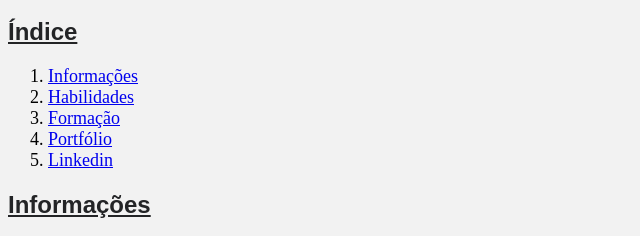
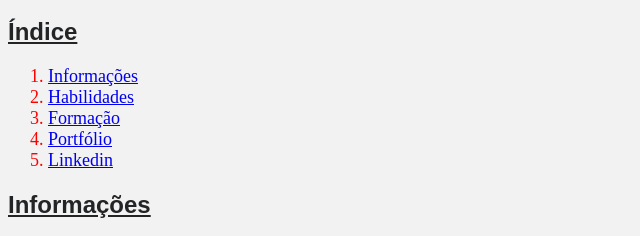
Before and after one commit to eduardoputinatti/portfolio, a plain HTML site: page index.html in a window 1280 px wide. Shown: the part 328-564 px from the top of the page, 0-640 px from the left. Drawn offline with Linux system fonts and the light colour scheme.

Commit message:
estilizaçao da lista no indice

```diff
--- a/index.html
+++ b/index.html
@@ -24,6 +24,9 @@
         .list_size{
             font-size: 18px;
         }
+        #color_link{
+            color:red;
+        }
     </style>
 </head>
 <style>
@@ -33,7 +36,7 @@
     <img src="WhatsApp Image 2021-01-23 at 00.26.21.jpeg" alt="foto de Luiz Putinatti" width="200px" id="foto">
     <h1>Luiz Eduardo Borges Putinatti</h1>
     <h2>Índice</h2>
-    <ol class="list_size">
+    <ol class="list_size" id="color_link">
         <li><a href="#informação"> Informações</a></li>
         <li><a href="#habilidade"> Habilidades</a></li>
         <li><a href="#formação"> Formação</a></li>
```
